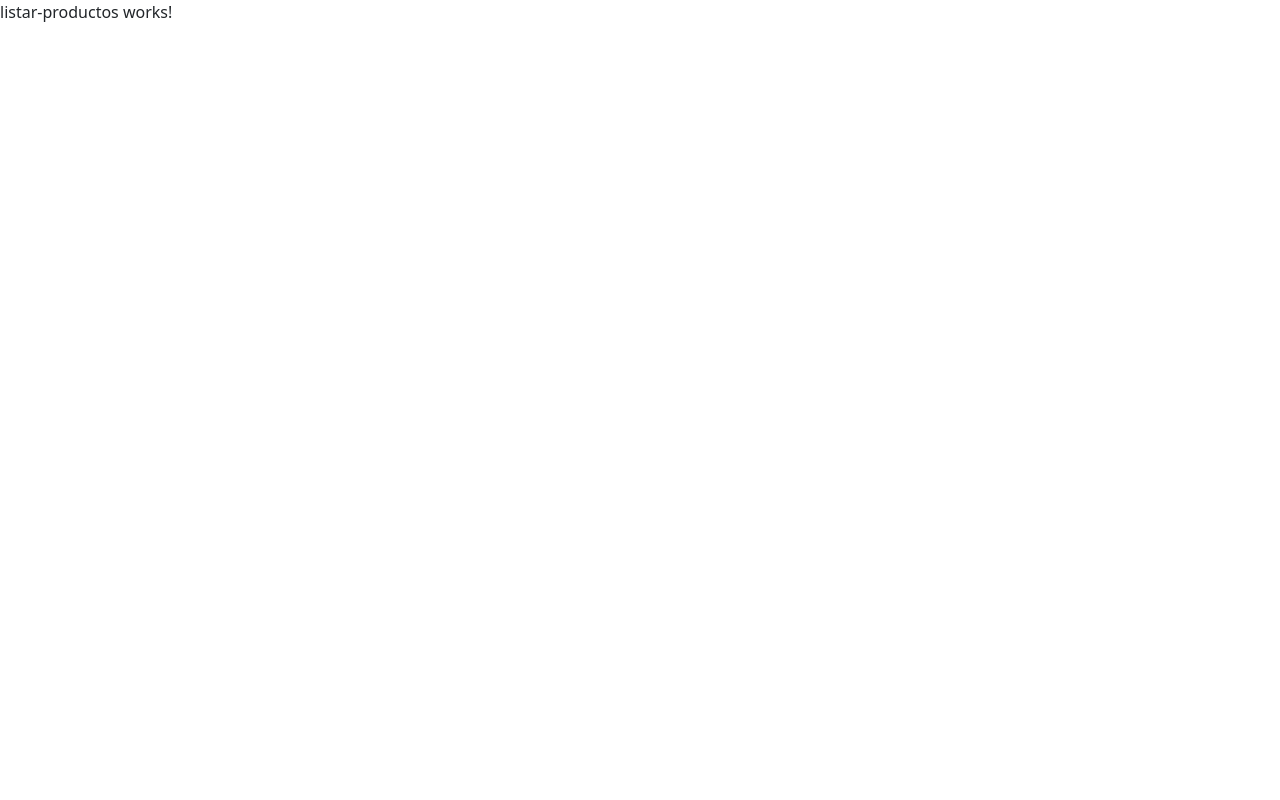
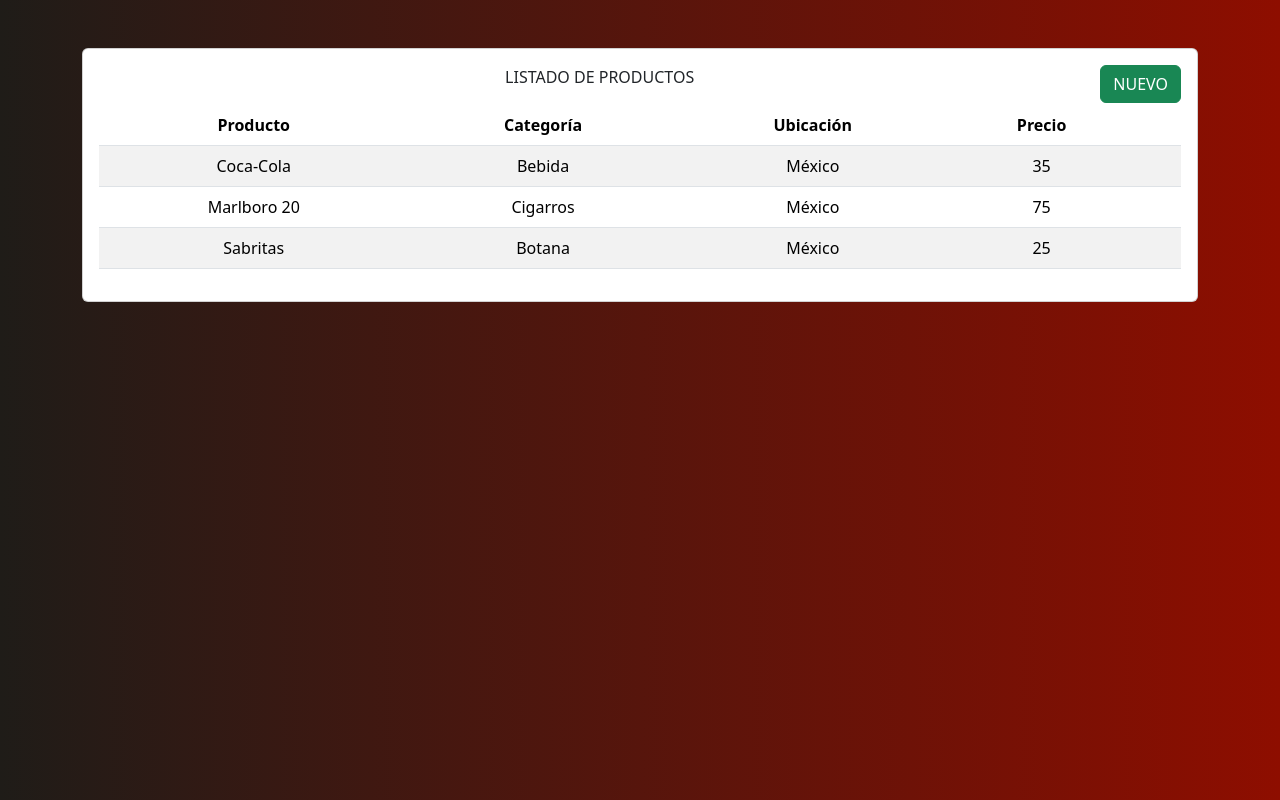
Before and after one commit to gbarrerameneses/angular-front-end-stack-mean, an Angular app: page / in a window 1280 px wide. Built offline with nearby package versions, Linux system fonts and the light colour scheme.

Commit message:
agregando table para listar productos & estilos

```diff
--- a/src/app/components/listar-productos/listar-productos.component.html
+++ b/src/app/components/listar-productos/listar-productos.component.html
@@ -1 +1,46 @@
-<p>listar-productos works!</p>
+<div class="container mt-5">
+    <div class="row">
+        <div class="col-lg-8-offset-lg2">
+            <div class="card">
+                <div class="card-body text-center">
+                    <span>LISTADO DE PRODUCTOS</span>
+                    <button class="btn btn-success float-end">NUEVO</button>
+                    <table class="table table-striped mt-3">
+                        <thead>
+                          <tr>
+                            <th scope="col">Producto</th>
+                            <th scope="col">Categoría</th>
+                            <th scope="col">Ubicación</th>
+                            <th scope="col">Precio</th>
+                            <th scope="col"></th>
+                          </tr>
+                        </thead>
+                        <tbody>
+                          <tr>
+                            <td>Coca-Cola</td>
+                            <td>Bebida</td>
+                            <td>México</td>
+                            <td>35</td>
+                            <td></td>
+                          </tr>
+                          <tr>
+                            <td>Marlboro 20</td>
+                            <td>Cigarros</td>
+                            <td>México</td>
+                            <td>75</td>
+                            <td></td>
+                          </tr>
+                          <tr>
+                            <td>Sabritas</td>
+                            <td>Botana</td>
+                            <td>México</td>
+                            <td>25</td>
+                            <td></td>
+                          </tr>
+                        </tbody>
+                      </table>
+                </div>
+            </div>
+        </div>
+    </div>
+</div>
--- a/src/styles.scss
+++ b/src/styles.scss
@@ -1 +1,7 @@
 /* You can add global styles to this file, and also import other style files */
+
+body {
+    background: #8E0E00;  /* fallback for old browsers */
+    background: -webkit-linear-gradient(to right, #1F1C18, #8E0E00);  /* Chrome 10-25, Safari 5.1-6 */
+    background: linear-gradient(to right, #1F1C18, #8E0E00); /* W3C, IE 10+/ Edge, Firefox 16+, Chrome 26+, Opera 12+, Safari 7+ */
+}
```
